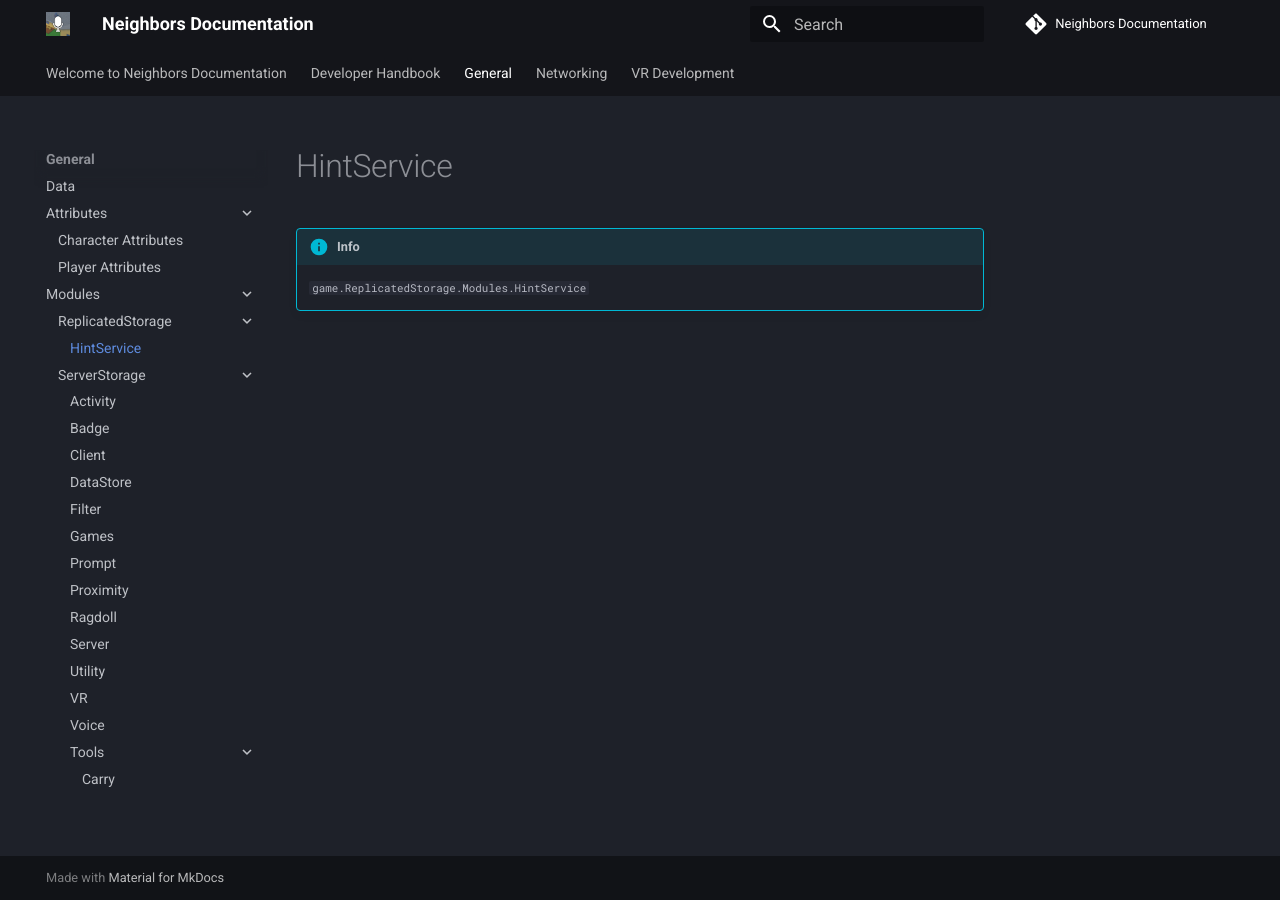
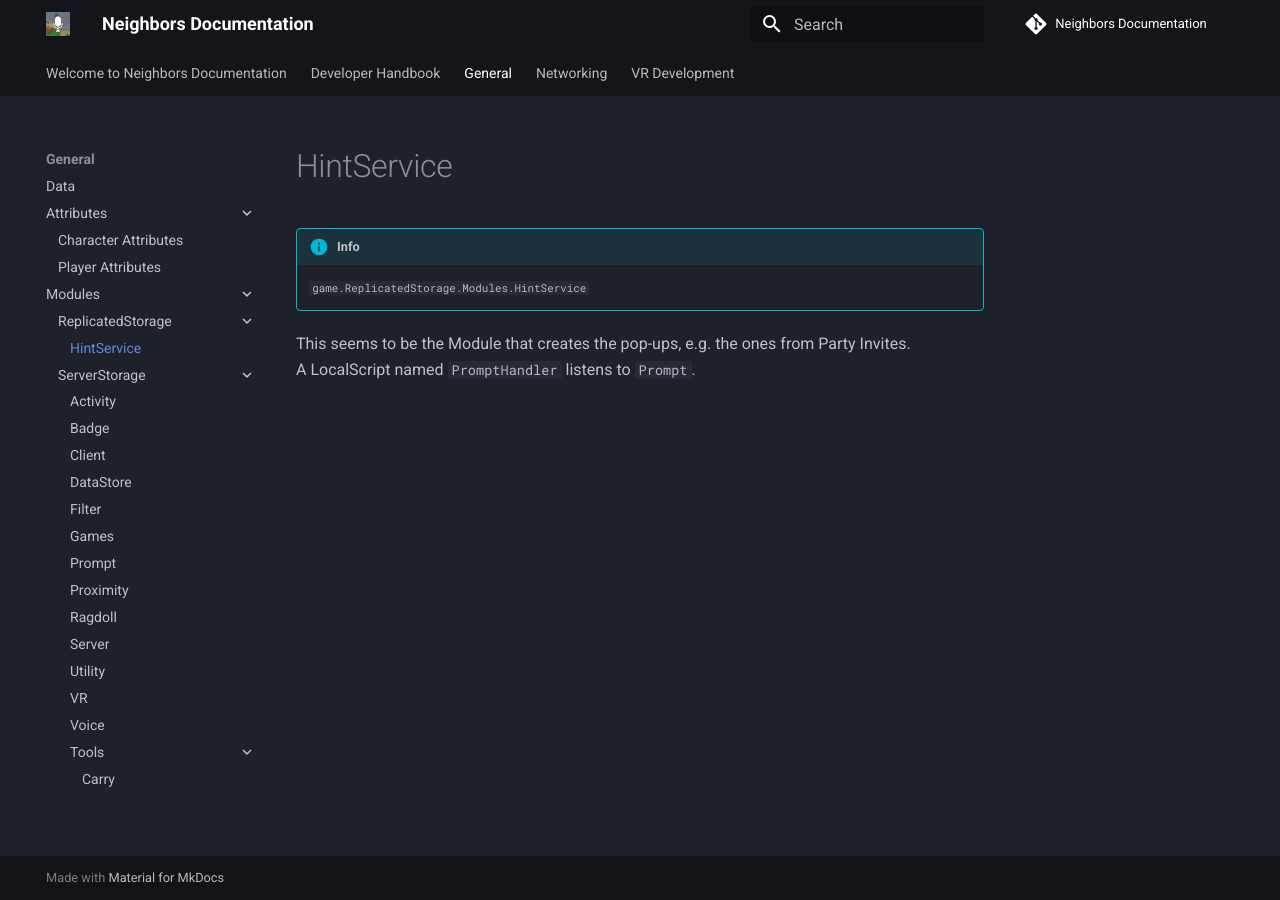
Before and after one commit to TheBoogle/neighbors-documentation, an MkDocs documentation site: the page built from docs/General/Modules/ReplicatedStorage/HintService.md, in a window 1280 px wide. Built offline with MkDocs 1.6.1 and Material for MkDocs 9.7.7, drawn with Linux system fonts in a browser that asks for light colours; comment, search, counter and statistics services are not loaded.

Commit message:
Update HintService.md

```diff
--- a/docs/General/Modules/ReplicatedStorage/HintService.md
+++ b/docs/General/Modules/ReplicatedStorage/HintService.md
@@ -1,3 +1,6 @@
 # HintService
 !!! info end
     ``game.ReplicatedStorage.Modules.HintService``
+
+This seems to be the Module that creates the pop-ups, e.g. the ones from Party Invites.<br>
+A LocalScript named ``PromptHandler`` listens to ``Prompt``.
```
